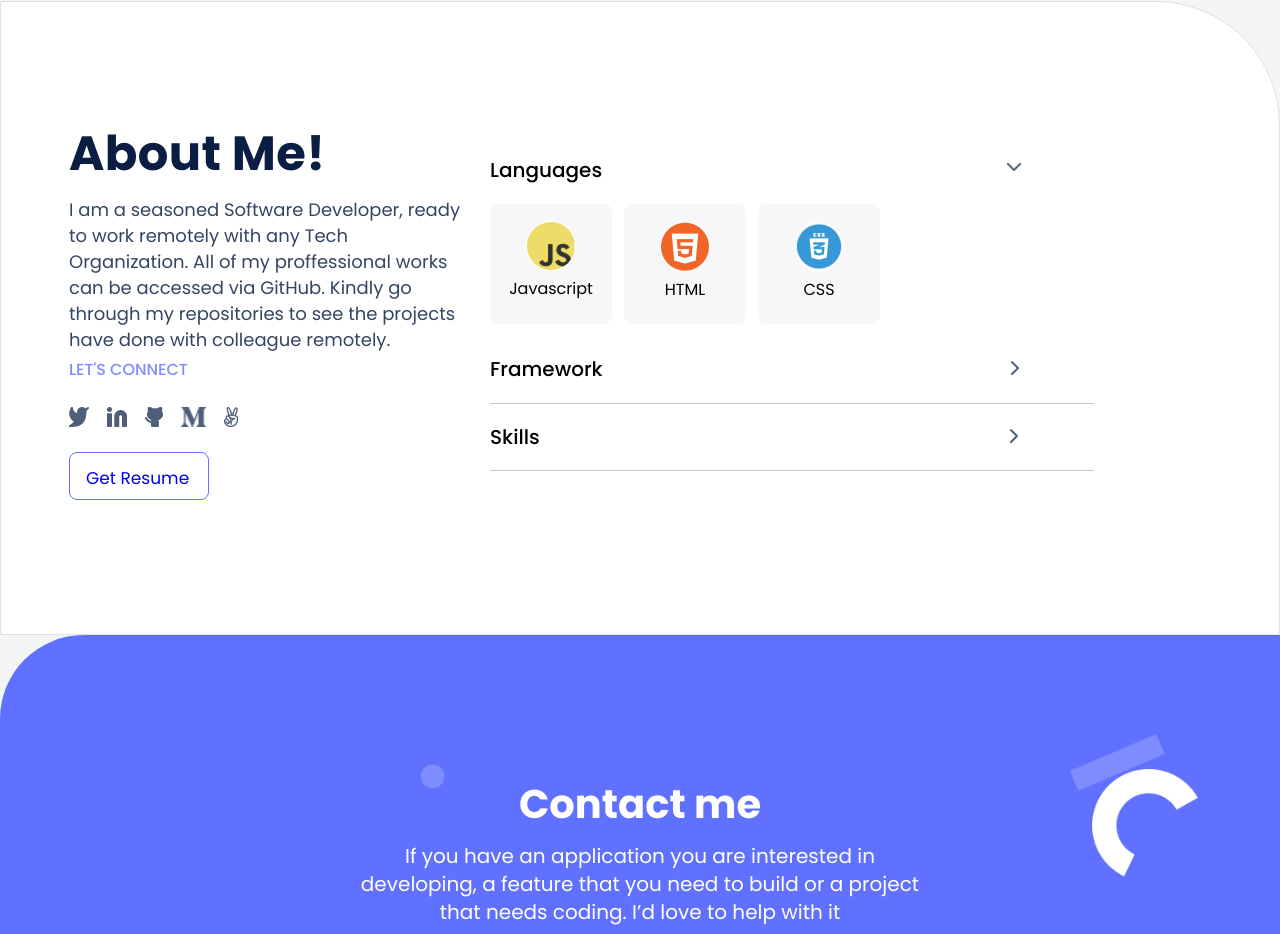
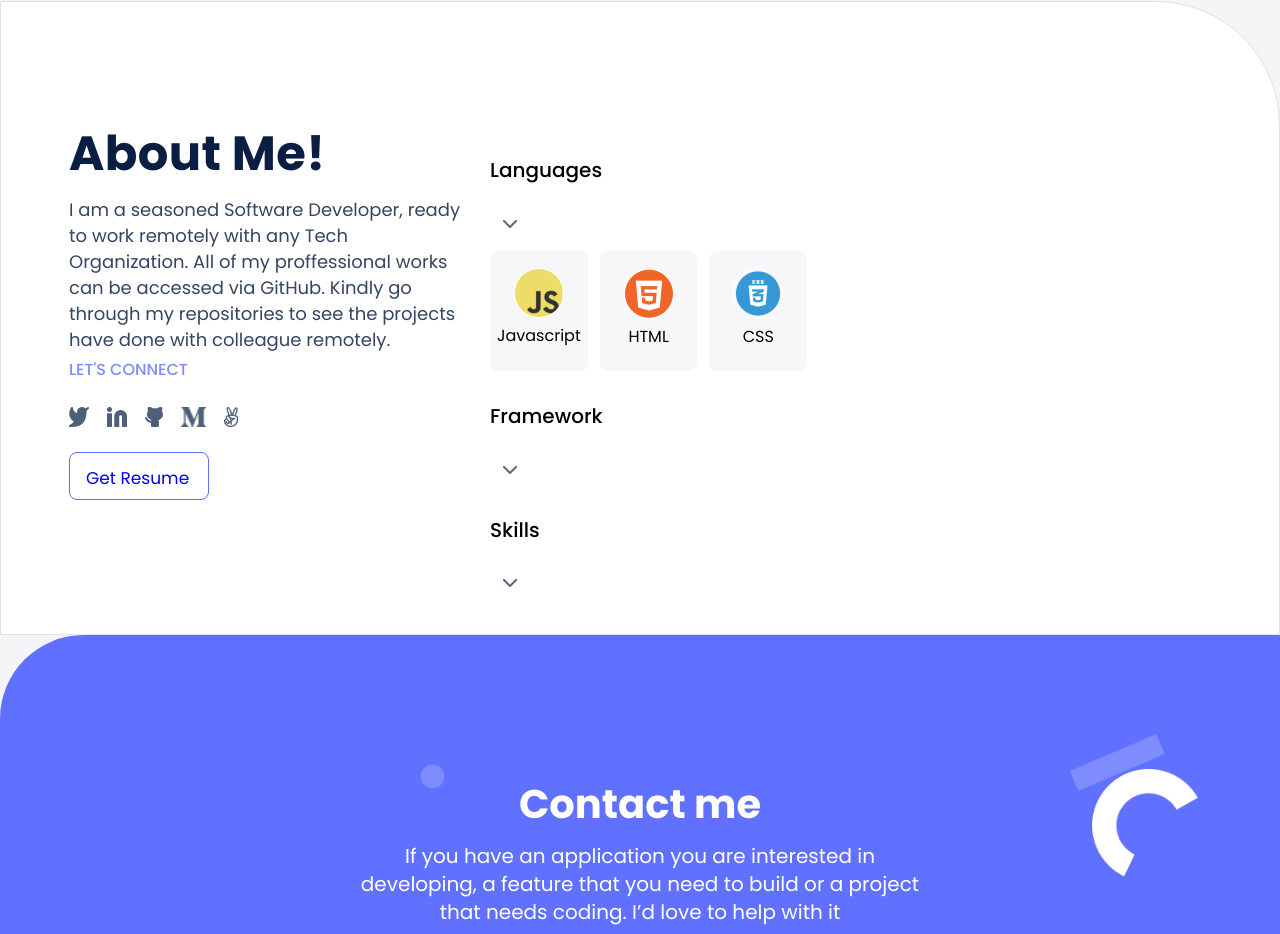
Before and after one commit to OyePriscilla/MyPortfolioSetup, a website: page index.html in a window 1280 px wide. Shown: the part 3024-3958 px from the top of the page. Drawn offline with Linux system fonts and the light colour scheme.

Commit message:
Re arranged aboutme section

```diff
--- a/index.html
+++ b/index.html
@@ -164,17 +164,16 @@
               >
             </div>
             <div class="skill-list">
+              <div class="skill-flex">
                 <p class="skill-format">
                   Languages
-                <button class="btt-arr skill-lang" type="button">
+                </p>
                     <img
                       class="lang-img"
                       src="resources/img/icon-arr2.png"
                       alt="icon"
                     />
-                </button>
-              </p>
-
+              </div>
               <div>
                 <ul class="tech-toolss">
                   <li class="listimg">
@@ -195,26 +194,25 @@
                   </li>
                 </ul>
               </div>
-              <div class="framework">
+              <div class="skill-flex">
                 <p class="skill-format">
                   Framework
-                  <button type="button" class="btt-arr">
-                    <img src="resources/img/icon-arr.png" alt="resources" />
-                  </button>
                 </p>
+                    <img
+                      class="lang-img"
+                      src="resources/img/icon-arr2.png"
+                      alt="icon"
+                    />
               </div>
-
-              <div class="framework">
-                <p class="skill-format">
+              <div class="skill-flex">
+                <p class="skill-format skill-border">
                  Skills
-                  <button type="button" class="btt-arr">
+                </p>
                     <img
-                      class="skill-margin"
-                      src="resources/img/icon-arr.png"
-                      alt="bttskill"
+                      class="lang-img"
+                      src="resources/img/icon-arr2.png"
+                      alt="icon"
                     />
-                  </button>
-                </p>
               </div>
             </div>
           </div>
```
Lines whose indentation alone changed are shown as unchanged.
